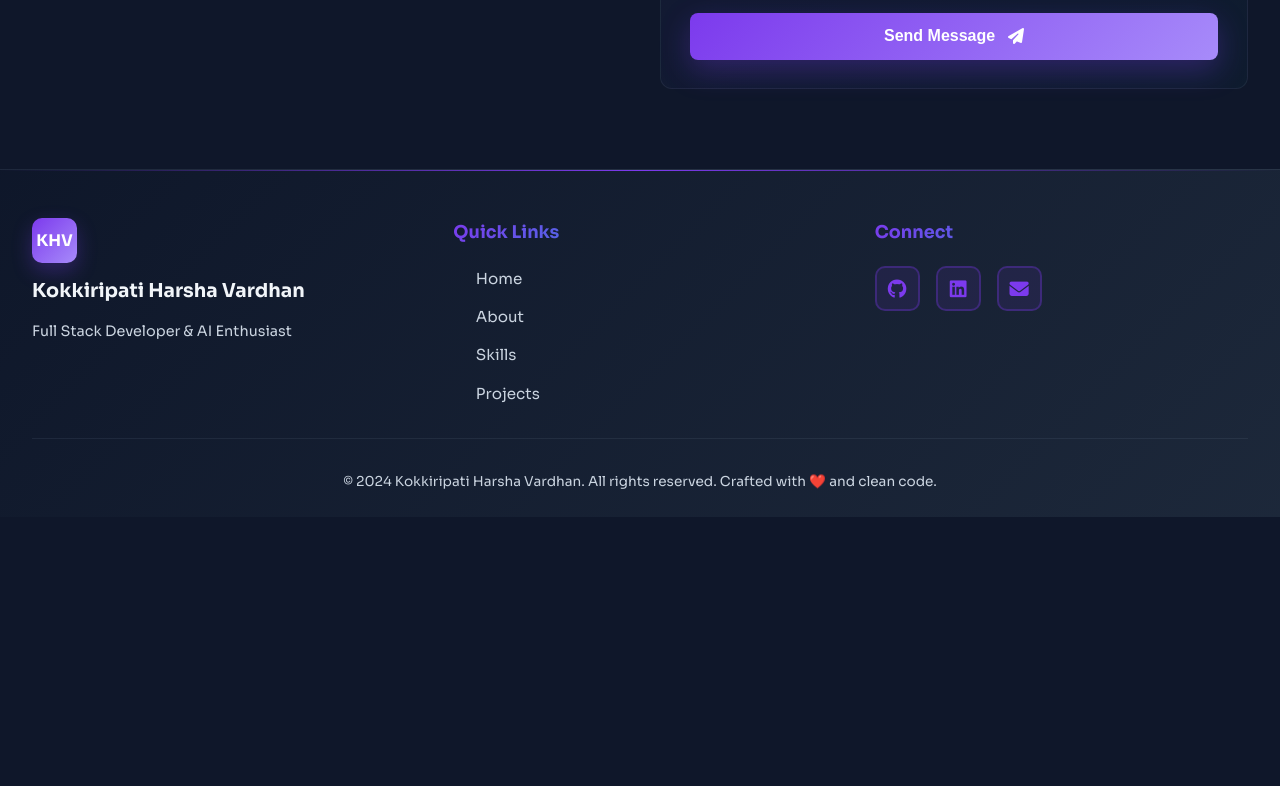
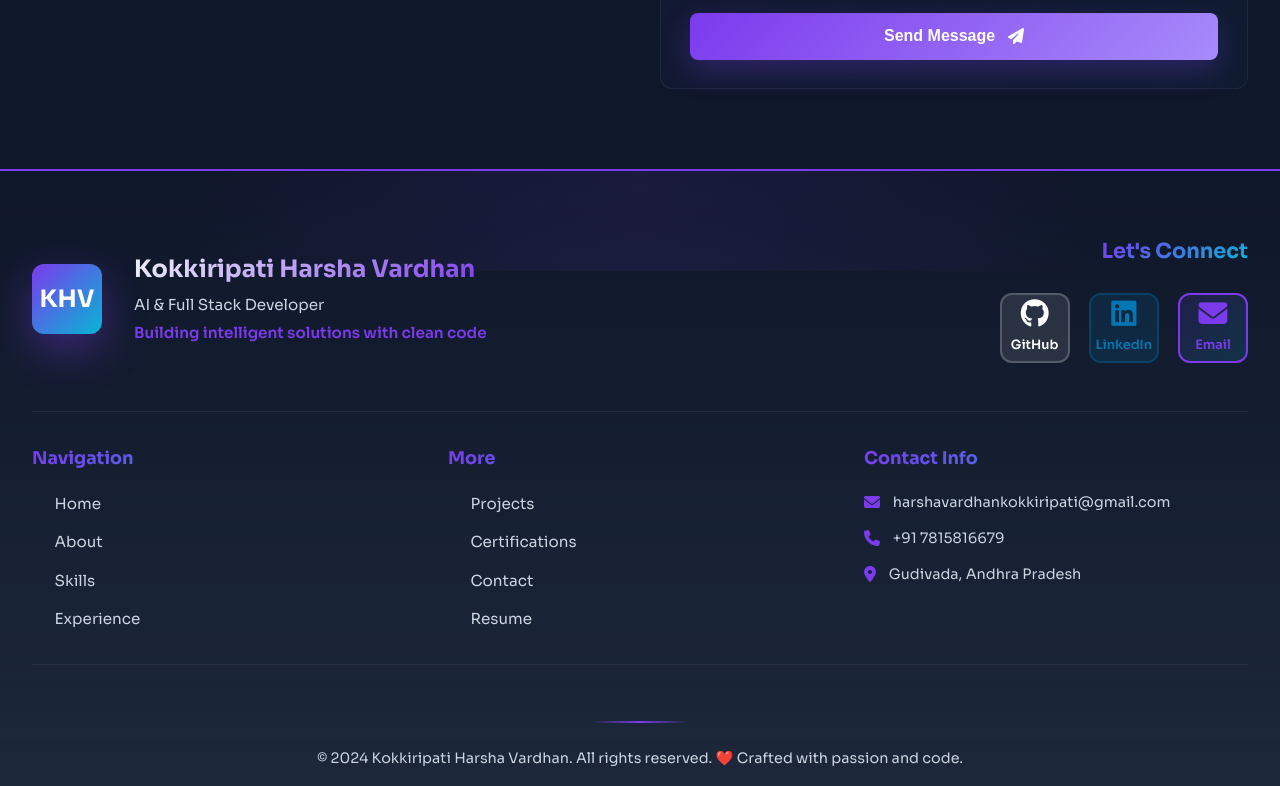
Before and after one commit to Harsha2675/My-Portfolio, a plain HTML site: page index.html in a window 1280 px wide. Shown: the part 6714-7500 px from the top of the page. Before the commit the page ends 7231 px from the top, so only its background shows below. Drawn offline with Linux system fonts and the light colour scheme.

Commit message:
Redesign footer with bigger social buttons, better branding, and improved layout

```diff
--- a/index.html
+++ b/index.html
@@ -733,40 +733,75 @@
 
     <!-- Footer -->
     <footer class="footer">
-        <div class="footer-content">
-            <div class="footer-section">
-                <div class="footer-branding">
+        <div class="footer-container">
+            <!-- Footer Top Section -->
+            <div class="footer-top">
+                <div class="footer-brand">
+                    <div class="footer-logo-box">
                         <div class="footer-logo">KHV</div>
-                    <h3>Kokkiripati Harsha Vardhan</h3>
-                    <p>Full Stack Developer & AI Enthusiast</p>
+                    </div>
+                    <div class="footer-brand-text">
+                        <h2>Kokkiripati Harsha Vardhan</h2>
+                        <p>AI & Full Stack Developer</p>
+                        <p class="footer-tagline">Building intelligent solutions with clean code</p>
                     </div>
                 </div>
-            <div class="footer-section">
-                <h4>Quick Links</h4>
-                <ul class="footer-links">
-                    <li><a href="#home">Home</a></li>
-                    <li><a href="#about">About</a></li>
-                    <li><a href="#skills">Skills</a></li>
-                    <li><a href="#projects">Projects</a></li>
-                </ul>
-            </div>
-            <div class="footer-section">
-                <h4>Connect</h4>
-                <div class="footer-social">
-                    <a href="https://github.com/Harsha2675" target="_blank" rel="noopener noreferrer" class="footer-social-link">
+
+                <!-- Social Media Buttons -->
+                <div class="footer-social-section">
+                    <h3>Let's Connect</h3>
+                    <div class="footer-social-buttons">
+                        <a href="https://github.com/Harsha2675" target="_blank" rel="noopener noreferrer" class="social-btn github-btn" title="GitHub">
                             <i class="fab fa-github"></i>
+                            <span>GitHub</span>
                         </a>
-                    <a href="https://linkedin.com/in/kokkiripati-harsha-vardhan-733a02375" target="_blank" rel="noopener noreferrer" class="footer-social-link">
+                        <a href="https://linkedin.com/in/kokkiripati-harsha-vardhan-733a02375" target="_blank" rel="noopener noreferrer" class="social-btn linkedin-btn" title="LinkedIn">
                             <i class="fab fa-linkedin"></i>
+                            <span>LinkedIn</span>
                         </a>
-                    <a href="mailto:harshavardhankokkiripati@gmail.com" class="footer-social-link">
+                        <a href="mailto:harshavardhankokkiripati@gmail.com" class="social-btn email-btn" title="Email">
                             <i class="fas fa-envelope"></i>
+                            <span>Email</span>
                         </a>
                     </div>
                 </div>
             </div>
+
+            <!-- Footer Middle Section -->
+            <div class="footer-middle">
+                <div class="footer-col">
+                    <h4>Navigation</h4>
+                    <ul class="footer-nav-links">
+                        <li><a href="#home">Home</a></li>
+                        <li><a href="#about">About</a></li>
+                        <li><a href="#skills">Skills</a></li>
+                        <li><a href="#experience">Experience</a></li>
+                    </ul>
+                </div>
+                <div class="footer-col">
+                    <h4>More</h4>
+                    <ul class="footer-nav-links">
+                        <li><a href="#projects">Projects</a></li>
+                        <li><a href="#certifications">Certifications</a></li>
+                        <li><a href="#contact">Contact</a></li>
+                        <li><a href="https://drive.google.com/file/d/1blP6HQDmErhD-buP8S9JvxYqhUD2xd8I/view?usp=sharing" target="_blank">Resume</a></li>
+                    </ul>
+                </div>
+                <div class="footer-col">
+                    <h4>Contact Info</h4>
+                    <div class="footer-contact">
+                        <p><i class="fas fa-envelope"></i> harshavardhankokkiripati@gmail.com</p>
+                        <p><i class="fas fa-phone"></i> +91 7815816679</p>
+                        <p><i class="fas fa-map-marker-alt"></i> Gudivada, Andhra Pradesh</p>
+                    </div>
+                </div>
+            </div>
+        </div>
+
+        <!-- Footer Bottom -->
         <div class="footer-bottom">
-            <p>&copy; 2024 Kokkiripati Harsha Vardhan. All rights reserved. Crafted with <span class="footer-heart">❤️</span> and clean code.</p>
+            <div class="footer-divider"></div>
+            <p>&copy; 2024 Kokkiripati Harsha Vardhan. All rights reserved. <span class="footer-heart">❤️</span> Crafted with passion and code.</p>
         </div>
     </footer>
 
--- a/styles.css
+++ b/styles.css
@@ -1456,9 +1456,9 @@ body {
 
 /* ==================== FOOTER ==================== */
 .footer {
-    background: linear-gradient(135deg, rgba(15, 23, 42, 0.95), rgba(30, 41, 59, 0.95));
-    border-top: 1px solid var(--border);
-    padding: 3rem 0 1.5rem;
+    background: linear-gradient(180deg, rgba(15, 23, 42, 0.5) 0%, rgba(30, 41, 59, 0.95) 100%);
+    border-top: 2px solid var(--primary);
+    padding: 4rem 0 1rem;
     position: relative;
     overflow: hidden;
 }
@@ -1469,22 +1469,200 @@ body {
     top: 0;
     left: 0;
     right: 0;
-    height: 1px;
-    background: linear-gradient(90deg, transparent, var(--primary), transparent);
-}
-
-.footer-content {
+    height: 100px;
+    background: radial-gradient(circle at 50% 0%, rgba(124, 58, 237, 0.1) 0%, transparent 70%);
+    pointer-events: none;
+}
+
+.footer-container {
     max-width: 1400px;
     margin: 0 auto;
-    padding: 0 2rem 2rem;
+    padding: 0 2rem;
+    position: relative;
+    z-index: 2;
+}
+
+/* Footer Top Section */
+.footer-top {
     display: grid;
-    grid-template-columns: repeat(auto-fit, minmax(250px, 1fr));
+    grid-template-columns: 1fr 1fr;
     gap: 3rem;
-}
-
-.footer-section h4 {
+    margin-bottom: 3rem;
+    align-items: center;
+}
+
+.footer-brand {
+    display: flex;
+    align-items: center;
+    gap: 2rem;
+}
+
+.footer-logo-box {
+    flex-shrink: 0;
+}
+
+.footer-logo {
+    width: 70px;
+    height: 70px;
+    background: linear-gradient(135deg, var(--primary), var(--secondary));
+    border-radius: 12px;
+    display: flex;
+    align-items: center;
+    justify-content: center;
+    font-size: 1.5rem;
+    font-weight: 800;
+    color: white;
+    box-shadow: 0 15px 40px rgba(124, 58, 237, 0.4);
+    transition: all 0.3s ease;
+}
+
+.footer-logo:hover {
+    transform: scale(1.1) rotateZ(-5deg);
+    box-shadow: 0 20px 50px rgba(124, 58, 237, 0.6);
+}
+
+.footer-brand-text h2 {
+    font-size: 1.5rem;
     color: var(--text-primary);
+    font-weight: 800;
+    margin-bottom: 0.3rem;
+    background: linear-gradient(135deg, var(--text-primary), var(--primary));
+    -webkit-background-clip: text;
+    -webkit-text-fill-color: transparent;
+    background-clip: text;
+}
+
+.footer-brand-text p {
+    color: var(--text-secondary);
+    font-size: 0.95rem;
+    margin: 0.2rem 0;
+}
+
+.footer-tagline {
+    color: var(--primary) !important;
+    font-weight: 600 !important;
+}
+
+/* Social Section */
+.footer-social-section {
+    display: flex;
+    flex-direction: column;
+    gap: 1.5rem;
+    align-items: flex-end;
+}
+
+.footer-social-section h3 {
+    font-size: 1.3rem;
+    color: var(--text-primary);
+    text-align: right;
+    background: linear-gradient(135deg, var(--primary), var(--secondary));
+    -webkit-background-clip: text;
+    -webkit-text-fill-color: transparent;
+    background-clip: text;
+}
+
+.footer-social-buttons {
+    display: flex;
+    gap: 1.2rem;
+    flex-wrap: wrap;
+    justify-content: flex-end;
+}
+
+.social-btn {
+    width: 70px;
+    height: 70px;
+    border-radius: 12px;
+    display: flex;
+    flex-direction: column;
+    align-items: center;
+    justify-content: center;
+    text-decoration: none;
+    font-weight: 600;
+    font-size: 0.85rem;
+    transition: all 0.3s cubic-bezier(0.34, 1.56, 0.64, 1);
+    gap: 0.4rem;
+    border: 2px solid transparent;
+    position: relative;
+    overflow: hidden;
+}
+
+.social-btn::before {
+    content: '';
+    position: absolute;
+    top: 0;
+    left: -100%;
+    width: 100%;
+    height: 100%;
+    background: inherit;
+    transition: left 0.3s ease;
+    z-index: -1;
+}
+
+.social-btn i {
+    font-size: 1.8rem;
+    transition: all 0.3s ease;
+}
+
+.social-btn span {
+    transition: all 0.3s ease;
+    font-size: 0.8rem;
+}
+
+.github-btn {
+    background: rgba(255, 255, 255, 0.1);
+    color: #ffffff;
+    border: 2px solid rgba(255, 255, 255, 0.2);
+}
+
+.github-btn:hover {
+    background: #1a1a1a;
+    border-color: #ffffff;
+    transform: translateY(-8px) scale(1.1);
+    box-shadow: 0 20px 50px rgba(0, 0, 0, 0.5);
+}
+
+.linkedin-btn {
+    background: rgba(0, 119, 181, 0.15);
+    color: #0077b5;
+    border: 2px solid rgba(0, 119, 181, 0.3);
+}
+
+.linkedin-btn:hover {
+    background: #0077b5;
+    color: white;
+    border-color: #0077b5;
+    transform: translateY(-8px) scale(1.1);
+    box-shadow: 0 20px 50px rgba(0, 119, 181, 0.4);
+}
+
+.email-btn {
+    background: linear-gradient(135deg, rgba(124, 58, 237, 0.15), rgba(6, 182, 212, 0.15));
+    color: var(--primary);
+    border: 2px solid var(--primary);
+}
+
+.email-btn:hover {
+    background: linear-gradient(135deg, var(--primary), var(--secondary));
+    color: white;
+    border-color: transparent;
+    transform: translateY(-8px) scale(1.1);
+    box-shadow: 0 20px 50px rgba(124, 58, 237, 0.5);
+}
+
+/* Footer Middle Section */
+.footer-middle {
+    display: grid;
+    grid-template-columns: repeat(auto-fit, minmax(200px, 1fr));
+    gap: 2rem;
+    padding: 2rem 0;
+    margin-bottom: 2rem;
+    border-top: 1px solid var(--border);
+    border-bottom: 1px solid var(--border);
+}
+
+.footer-col h4 {
     font-size: 1.1rem;
+    color: var(--text-primary);
     margin-bottom: 1.2rem;
     font-weight: 700;
     background: linear-gradient(135deg, var(--primary), var(--secondary));
@@ -1493,119 +1671,124 @@ body {
     background-clip: text;
 }
 
-.footer-branding {
+.footer-nav-links {
+    list-style: none;
     display: flex;
     flex-direction: column;
     gap: 0.8rem;
 }
 
-.footer-logo {
-    width: 45px;
-    height: 45px;
-    background: linear-gradient(135deg, var(--primary), var(--primary-light));
-    border-radius: 10px;
-    display: flex;
-    align-items: center;
-    justify-content: center;
-    font-size: 1rem;
-    font-weight: 700;
-    color: white;
-    box-shadow: 0 8px 20px rgba(124, 58, 237, 0.3);
-}
-
-.footer-branding h3 {
-    color: var(--text-primary);
-    font-size: 1.2rem;
-    font-weight: 700;
-}
-
-.footer-branding p {
-    color: var(--text-secondary);
-    font-size: 0.9rem;
-}
-
-.footer-links {
-    list-style: none;
-    display: flex;
-    flex-direction: column;
-    gap: 0.8rem;
-}
-
-.footer-links li a {
+.footer-nav-links li a {
     color: var(--text-secondary);
     text-decoration: none;
     font-size: 0.95rem;
     transition: all 0.3s ease;
     display: inline-flex;
     align-items: center;
-    gap: 0.5rem;
-}
-
-.footer-links li a::before {
+    position: relative;
+    padding-left: 0;
+}
+
+.footer-nav-links li a::before {
     content: '→';
+    margin-right: 0.5rem;
     opacity: 0;
-    transform: translateX(-5px);
-    transition: all 0.3s ease;
-}
-
-.footer-links li a:hover {
-    color: var(--primary);
-    transform: translateX(5px);
-}
-
-.footer-links li a:hover::before {
+    transform: translateX(-8px);
+    transition: all 0.3s ease;
+}
+
+.footer-nav-links li a:hover {
+    color: var(--primary);
+    padding-left: 8px;
+}
+
+.footer-nav-links li a:hover::before {
     opacity: 1;
     transform: translateX(0);
 }
 
-.footer-social {
-    display: flex;
-    gap: 1rem;
-    flex-wrap: wrap;
-}
-
-.footer-social-link {
-    width: 45px;
-    height: 45px;
-    background: rgba(124, 58, 237, 0.1);
-    border: 2px solid rgba(124, 58, 237, 0.3);
-    border-radius: 10px;
-    display: flex;
-    align-items: center;
-    justify-content: center;
-    color: var(--primary);
-    text-decoration: none;
-    font-size: 1.2rem;
-    transition: all 0.3s ease;
-}
-
-.footer-social-link:hover {
-    background: linear-gradient(135deg, var(--primary), var(--primary-light));
-    color: white;
-    border-color: transparent;
-    transform: translateY(-5px) scale(1.15);
-    box-shadow: 0 15px 35px rgba(124, 58, 237, 0.4);
-}
-
+.footer-contact {
+    display: flex;
+    flex-direction: column;
+    gap: 0.8rem;
+}
+
+.footer-contact p {
+    color: var(--text-secondary);
+    font-size: 0.9rem;
+    display: flex;
+    align-items: center;
+    gap: 0.8rem;
+    transition: all 0.3s ease;
+}
+
+.footer-contact p i {
+    color: var(--primary);
+    font-size: 1rem;
+    transition: all 0.3s ease;
+}
+
+.footer-contact p:hover {
+    color: var(--primary);
+    transform: translateX(5px);
+}
+
+.footer-contact p:hover i {
+    transform: scale(1.2);
+}
+
+/* Footer Bottom */
 .footer-bottom {
     text-align: center;
-    padding-top: 2rem;
-    border-top: 1px solid var(--border);
-    margin: 0 2rem;
+    padding-top: 1.5rem;
+    position: relative;
+    z-index: 2;
+}
+
+.footer-divider {
+    width: 100px;
+    height: 2px;
+    background: linear-gradient(90deg, transparent, var(--primary), transparent);
+    margin: 0 auto 1.5rem;
 }
 
 .footer-bottom p {
     color: var(--text-secondary);
-    font-size: 0.85rem;
+    font-size: 0.9rem;
 }
 
 .footer-heart {
     animation: pulse-heart 1.5s ease-in-out infinite;
+    color: var(--accent);
 }
 
 @keyframes pulse-heart {
     0%, 100% { transform: scale(1); }
     50% { transform: scale(1.2); }
+}
+
+/* Responsive */
+@media (max-width: 768px) {
+    .footer-top {
+        grid-template-columns: 1fr;
+        gap: 2rem;
+    }
+
+    .footer-social-section {
+        align-items: center;
+    }
+
+    .footer-social-section h3 {
+        text-align: center;
+    }
+
+    .footer-social-buttons {
+        justify-content: center;
+    }
+
+    .footer-middle {
+        grid-template-columns: 1fr 1fr;
+    }
 }
 
 /* ==================== RESPONSIVE ==================== */
```
Lines whose indentation alone changed are shown as unchanged.
